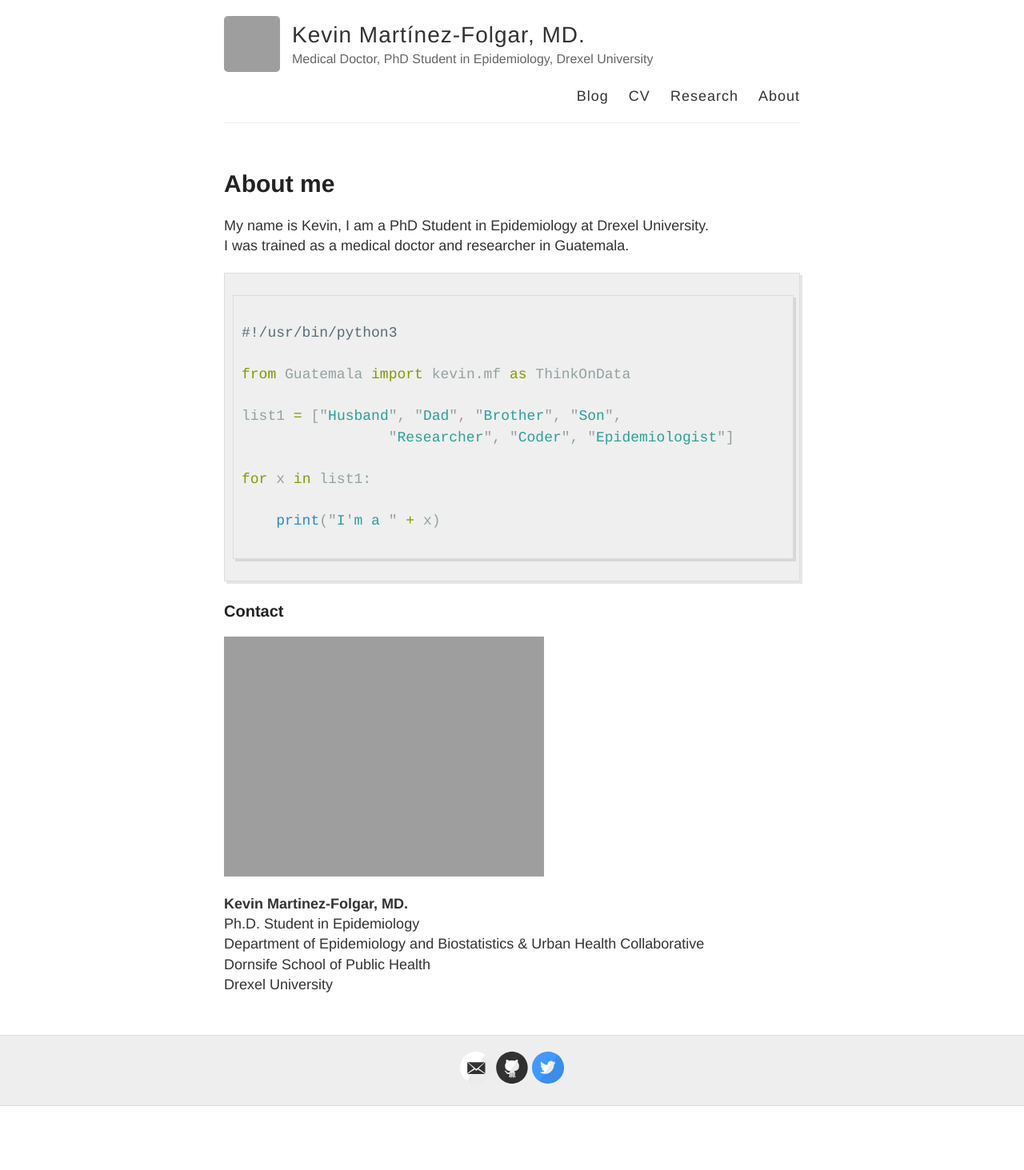
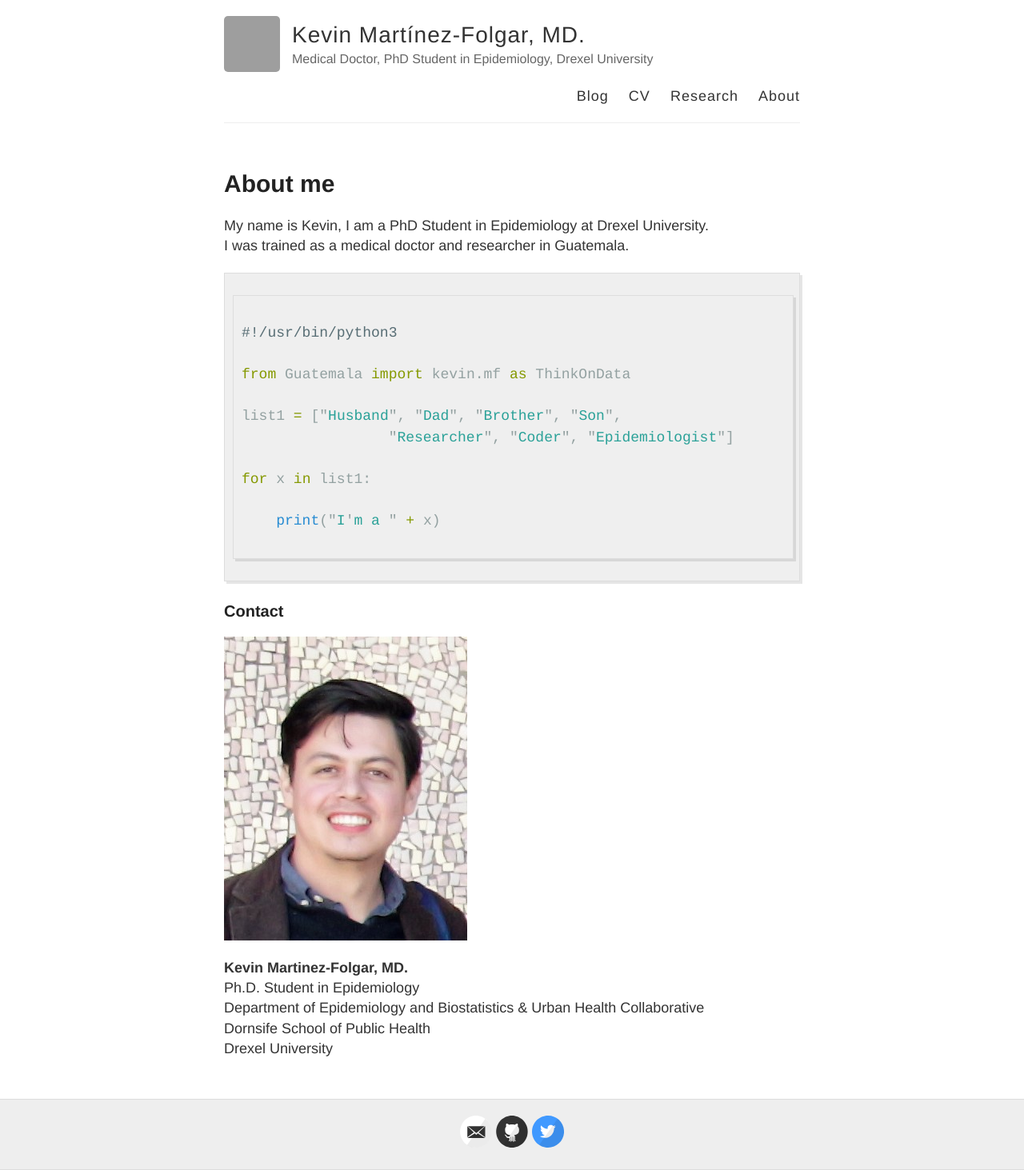
Before and after one commit to kmfolgar/kmartinez.com, a Jekyll site: the page built from about.md, in a window 1280 px wide. Shown: the whole page at 80% size. Built offline with Jekyll 4.4.1, drawn with Linux system fonts in a browser that asks for light colours; before the commit the page ends 1383 px from its top, so only the background shows below that; grey boxes are pictures that could not be loaded.

Commit message:
Update about.md

````diff
--- a/about.md
+++ b/about.md
@@ -25,7 +25,7 @@ for x in list1:
 ```
 
 ### Contact
-![kev](/images/kev.jpg =152x192)
+![kev](/images/kev.jpg)
 
 **Kevin Martinez-Folgar, MD.**
 Ph.D. Student in Epidemiology
````
